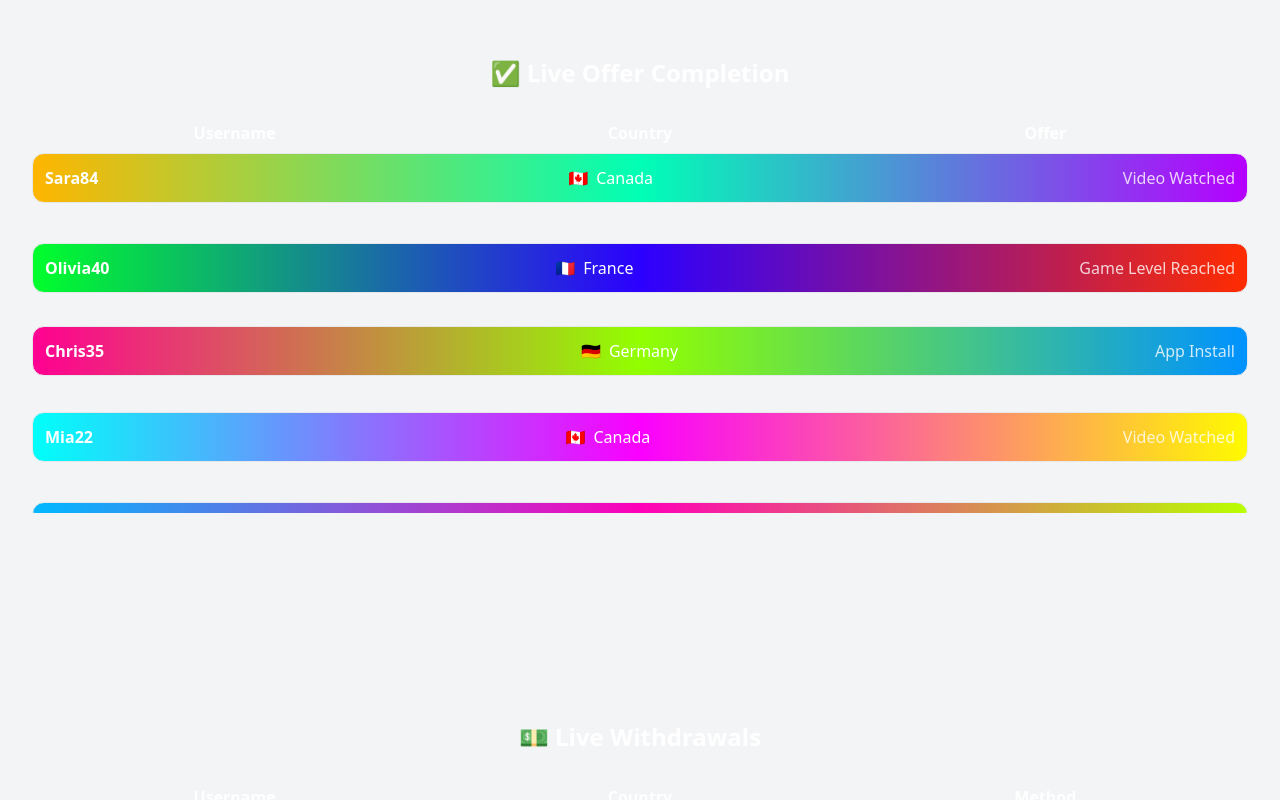
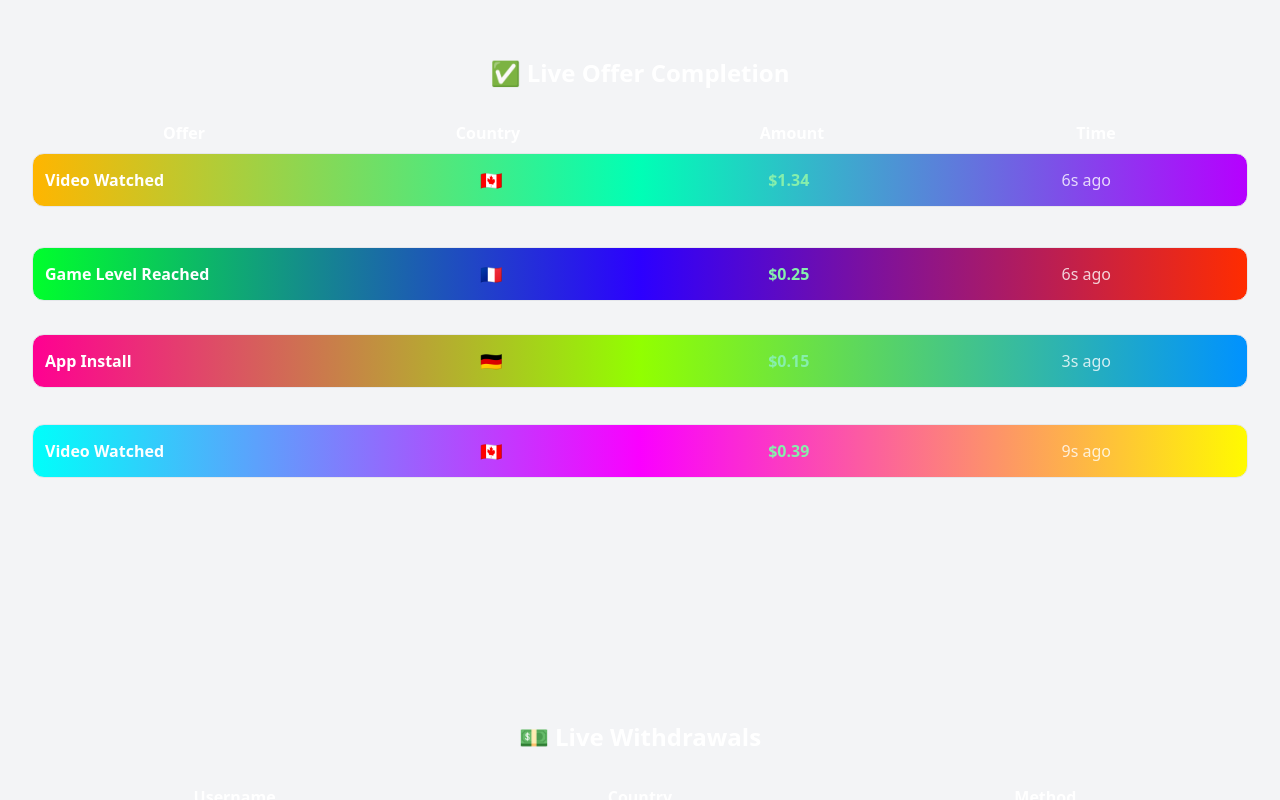
Before and after one commit to tool63/cashin, a Next.js app: page / in a window 1280 px wide. Shown: the part 1220-2020 px from the top of the page. Built offline with nearby package versions, Linux system fonts and the light colour scheme.

Commit message:
Update LiveOfferCompletion.tsx

```diff
--- a/components/live/LiveOfferCompletion.tsx
+++ b/components/live/LiveOfferCompletion.tsx
@@ -15,11 +15,6 @@ const countries = [
   { name: "Brazil", flag: "🇧🇷" },
 ]
 
-const names = [
-  "Alex", "Mia", "John", "Sara", "Leo",
-  "Emma", "Chris", "Liam", "Olivia", "Noah",
-]
-
 const offers = [
   "App Install",
   "Survey Completed",
@@ -28,24 +23,37 @@ const offers = [
   "Video Watched",
 ]
 
-const randomUser = () =>
-  names[Math.floor(Math.random() * names.length)] +
-  Math.floor(Math.random() * 100)
-
 const randomCountry = () =>
   countries[Math.floor(Math.random() * countries.length)]
 
 const randomOffer = () =>
   offers[Math.floor(Math.random() * offers.length)]
 
+/* ================= AMOUNT LOGIC ================= */
+/**
+ * 80% chance: $0.05 – $0.99
+ * 20% chance: $1.00 – $2.00
+ */
+const randomAmount = () => {
+  const isLow = Math.random() < 0.8
+  const value = isLow
+    ? Math.random() * 0.94 + 0.05
+    : Math.random() * 1 + 1
+
+  return `$${value.toFixed(2)}`
+}
+
+const randomTime = () =>
+  `${Math.floor(Math.random() * 10) + 1}s ago`
+
 /* ================= TYPES ================= */
 
 interface LiveOffer {
   id: number
-  user: string
-  country: string
+  offer: string
   flag: string
-  offer: string
+  amount: string
+  time: string
   speed: number
   gradientOffset: number
 }
@@ -61,10 +69,10 @@ const createOffer = (id: number): LiveOffer => {
 
   return {
     id,
-    user: randomUser(),
-    country: c.name,
+    offer: randomOffer(),
     flag: c.flag,
-    offer: randomOffer(),
+    amount: randomAmount(),
+    time: randomTime(),
     speed: ROW_HEIGHT / (scrollTime * FPS),
     gradientOffset: Math.random() * 360,
   }
@@ -93,12 +101,10 @@ export default function LiveOfferCompletion() {
         const item = items[index]
         if (!item) return
 
-        // vertical scroll illusion
         let mb = parseFloat(row.style.marginBottom || "0")
         mb += item.speed
         row.style.marginBottom = `${mb}px`
 
-        // animated rainbow gradient
         item.gradientOffset += 0.6
         row.style.background = `
           linear-gradient(
@@ -110,7 +116,6 @@ export default function LiveOfferCompletion() {
         `
       })
 
-      // recycle rows
       const last = rows[rows.length - 1]
       if (last) {
         const height = last.offsetHeight
@@ -122,9 +127,7 @@ export default function LiveOfferCompletion() {
           setItems((prev) => {
             const next = [...prev]
             const moved = next.pop()
-            if (moved) {
-              next.unshift(createOffer(moved.id))
-            }
+            if (moved) next.unshift(createOffer(moved.id))
             return next
           })
         }
@@ -144,26 +147,32 @@ export default function LiveOfferCompletion() {
       </h3>
 
       <div className="overflow-hidden h-[360px] md:h-[400px] rounded-xl px-2 py-2">
-        <div className="grid grid-cols-3 text-center mb-2 text-white font-semibold">
-          <span className="hidden md:block">Username</span>
+        <div className="grid grid-cols-4 text-center mb-2 text-white font-semibold">
+          <span className="hidden md:block">Offer</span>
           <span className="hidden md:block">Country</span>
-          <span className="hidden md:block">Offer</span>
+          <span className="hidden md:block">Amount</span>
+          <span className="hidden md:block">Time</span>
         </div>
 
         <ul ref={listRef} className="space-y-2">
           {items.map((o) => (
             <li
               key={o.id}
-              className="flex justify-between items-center border rounded-xl p-3 text-sm md:text-base text-white"
+              className="grid grid-cols-4 items-center border rounded-xl p-3 text-sm md:text-base text-white"
             >
-              <span className="font-semibold">{o.user}</span>
+              <span className="font-semibold">{o.offer}</span>
 
-              <span className="flex gap-2 items-center">
-                <span>{o.flag}</span>
-                <span className="hidden md:inline">{o.country}</span>
+              <span className="text-center text-lg">
+                {o.flag}
               </span>
 
-              <span className="opacity-80">{o.offer}</span>
+              <span className="text-green-300 font-semibold text-center">
+                {o.amount}
+              </span>
+
+              <span className="opacity-80 text-center">
+                {o.time}
+              </span>
             </li>
           ))}
         </ul>
```
